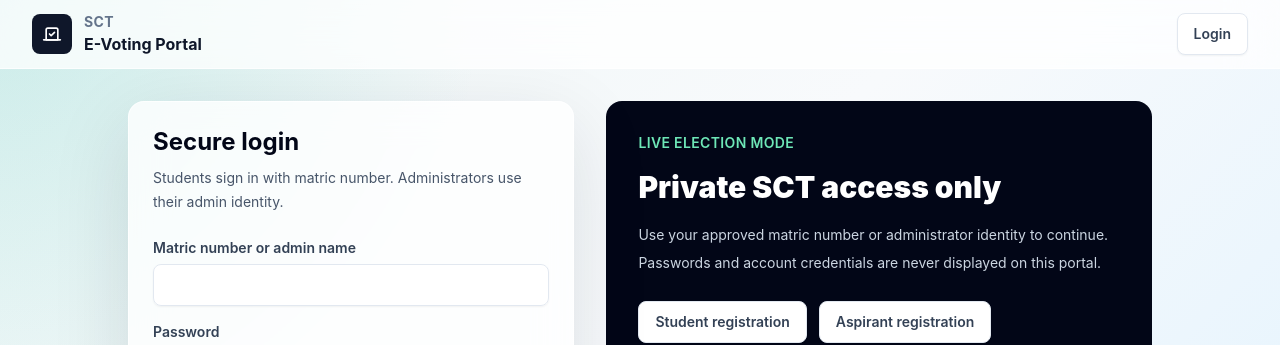
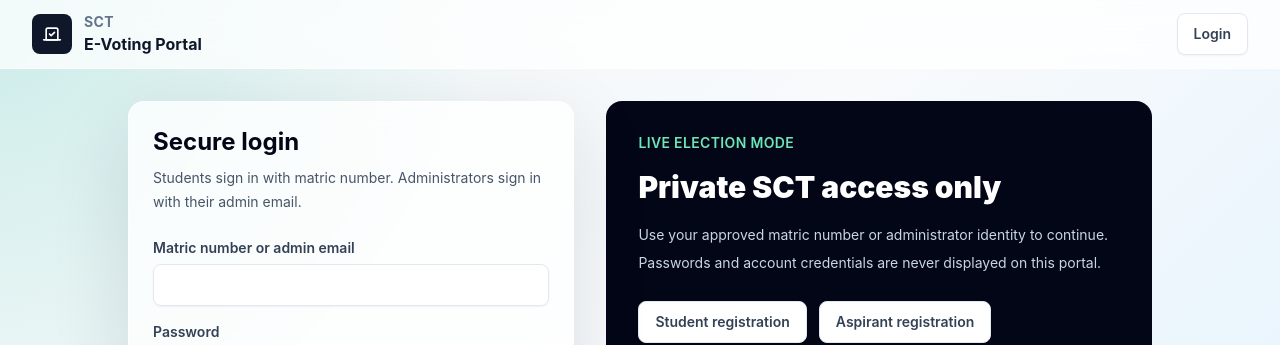
Before and after one commit to abdulwasiu2002/sct-e-voting, a React (Vite) app: page /login in a window 1280 px wide. Shown: the top 345 px of the page. Built offline with nearby package versions, Linux system fonts and the light colour scheme; no server answers.

Commit message:
Clarify admin login uses email on login page

```diff
--- a/src/pages/Login.tsx
+++ b/src/pages/Login.tsx
@@ -31,10 +31,10 @@ export const Login = () => {
       <div className="glass rounded-2xl p-6">
         <h1 className="text-2xl font-bold text-slate-950">Secure login</h1>
         <p className="mt-2 text-sm leading-6 text-slate-600">
-          Students sign in with matric number. Administrators use their admin identity.
+          Students sign in with matric number. Administrators sign in with their admin email.
         </p>
         <form className="mt-6 space-y-4" onSubmit={submit}>
-          <Field label="Matric number or admin name">
+          <Field label="Matric number or admin email">
             <input className="input" value={identifier} onChange={(event) => setIdentifier(event.target.value)} required />
           </Field>
           <Field label="Password">
```
